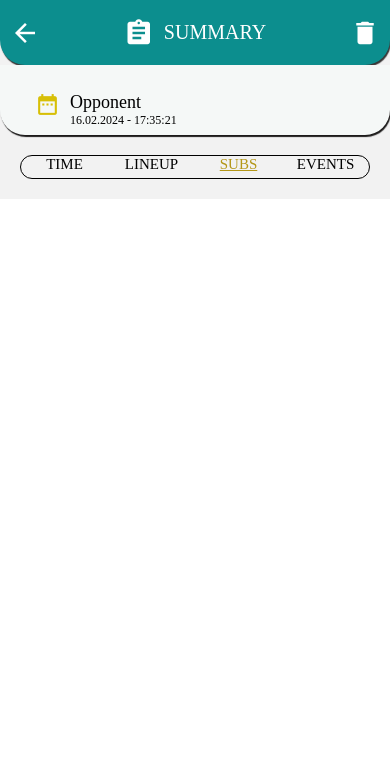
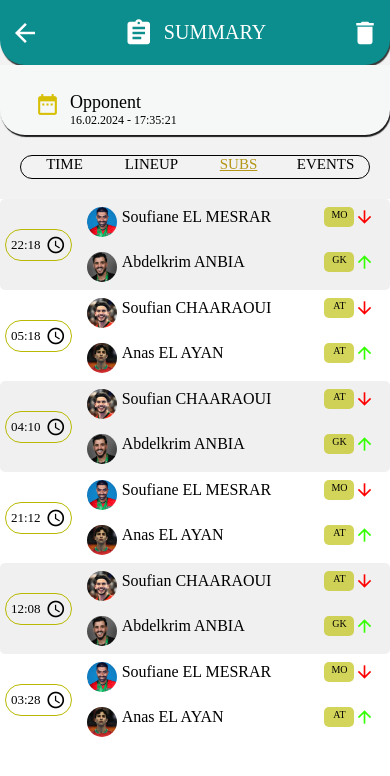
Before and after one commit to YahyaNamir/Salle_Summary, a React Native app: screen /SUBS in a window 390 px wide. Shown: the top 776 px of the page. Built offline with nearby package versions, Linux system fonts and the light colour scheme.

Commit message:
renderItem

```diff
--- a/screens/SubsScreen.js
+++ b/screens/SubsScreen.js
@@ -56,7 +56,7 @@ const SubsScreen = () => {
     <View style={styles.container}>
       <FlatList
         data={substitutions}
-        // renderItem={renderItem}
+        renderItem={renderItem}
         keyExtractor={item => item.id}
       />
     </View>
```
